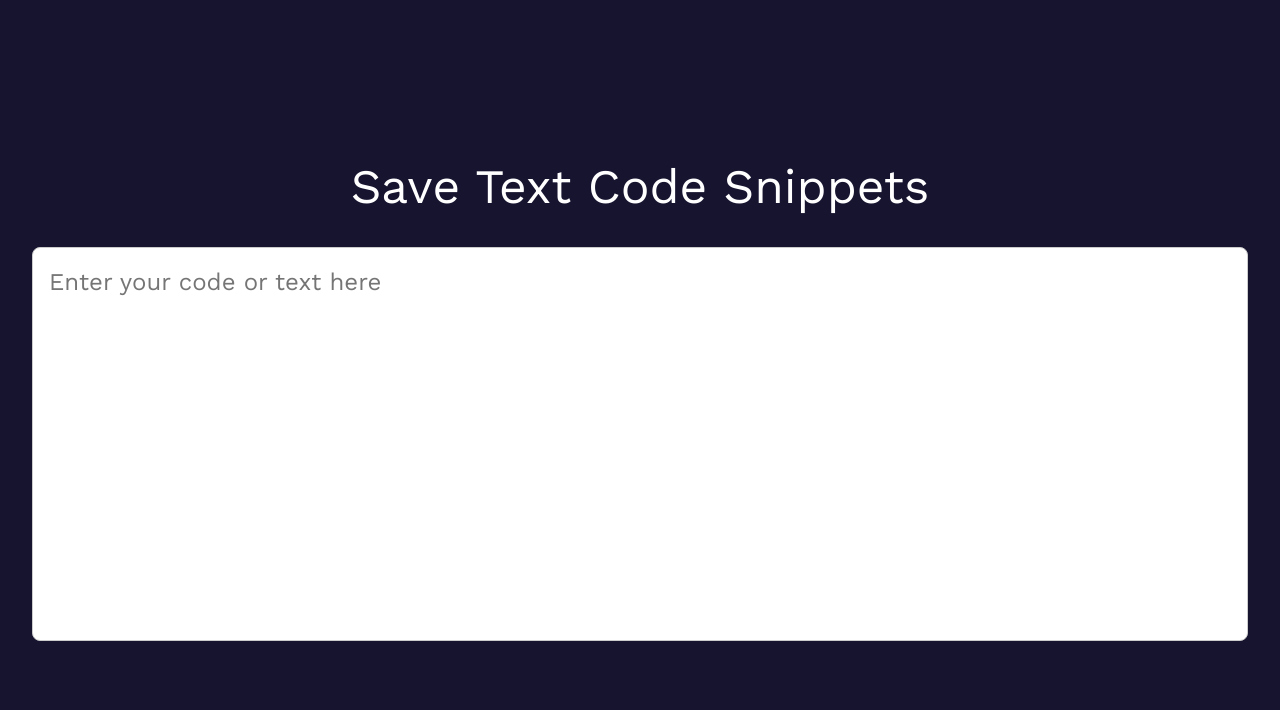
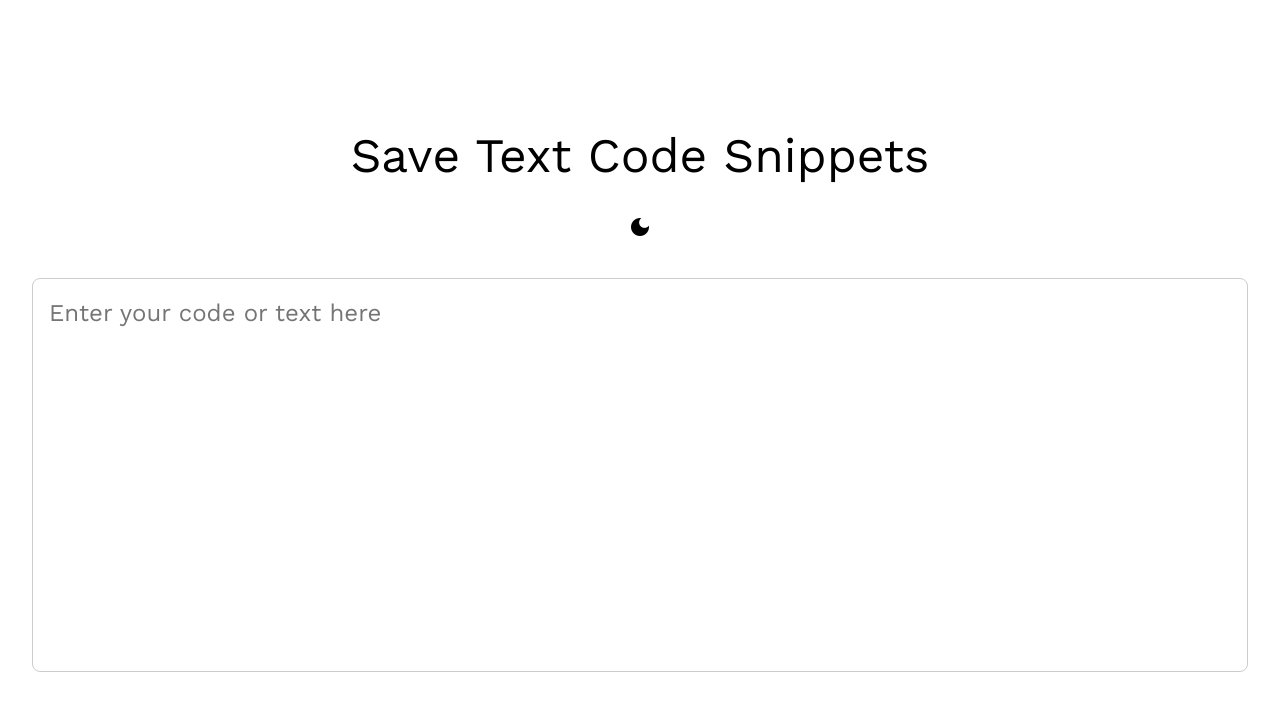
Before and after one commit to Aditya-Ace/save_notes_and_snippets, a Next.js app: page / in a window 1280 px wide. Shown: the top 710 px of the page. Built offline with nearby package versions, Linux system fonts and the light colour scheme.

Commit message:
Added theme

```diff
--- a/package.json
+++ b/package.json
@@ -9,6 +9,7 @@
     "lint": "next lint"
   },
   "dependencies": {
+    "material-icons": "^1.11.10",
     "next": "12.2.5",
     "react": "18.2.0",
     "react-dom": "18.2.0"
--- a/pages/index.js
+++ b/pages/index.js
@@ -1,10 +1,28 @@
+import 'material-icons/iconfont/material-icons.css'
 import Head from 'next/head'
-import Image from 'next/image'
-import { useState } from 'react'
+import { useEffect, useState } from 'react'
 import styles from '../styles/Home.module.css'
 
 export default function Home() {
 	const [userCode, setUserCode] = useState('')
+	const [themeToggle, setThemeToggle] = useState(false)
+
+	const toggleTheme = () => {
+		setThemeToggle(!themeToggle)
+	}
+
+	useEffect(() => {
+		if (themeToggle) {
+			document.body.classList.add('dark')
+			document.getElementById('title').classList.add('dark')
+			document.getElementById('addTextCode').classList.add('dark')
+		} else {
+			document.body.classList.remove('dark')
+			document.getElementById('title').classList.remove('dark')
+			document.getElementById('addTextCode').classList.remove('dark')
+		}
+	}, [themeToggle])
+
 	return (
 		<div className={styles.container}>
 			<Head>
@@ -14,7 +32,21 @@ export default function Home() {
 			</Head>
 
 			<main className={styles.main}>
-				<h1 className={styles.title}>Save Text Code Snippets</h1>
+				<h1 className={styles.title} id='title'>
+					Save Text Code Snippets
+				</h1>
+				<section>
+					<span
+						className={
+							themeToggle
+								? 'material-icons-outlined themeIcon'
+								: 'material-icons themeIcon'
+						}
+						onClick={toggleTheme}
+					>
+						dark_mode
+					</span>
+				</section>
 				<textarea
 					name='addTextCode'
 					id='addTextCode'
--- a/styles/Home.module.css
+++ b/styles/Home.module.css
@@ -17,7 +17,6 @@
 	margin: 0;
 	line-height: 1.15;
 	font-size: 3rem;
-	color: #fff;
 }
 
 .textarea {
--- a/styles/globals.css
+++ b/styles/globals.css
@@ -57,7 +57,11 @@ body {
 	text-rendering: optimizeSpeed;
 	line-height: 1.5;
 	font-family: var(--font-body);
+}
+
+.dark {
 	background-color: var(--color-dark);
+	color: var(--color-light);
 }
 
 /* A elements that don't have a class get default styles */
@@ -71,6 +75,11 @@ picture,
 svg {
 	max-width: 100%;
 	display: block;
+}
+
+.themeIcon {
+	cursor: pointer;
+	user-select: none;
 }
 
 /* Update the styles based on the screen sizes */
```
Also changed, not shown: 1 other file (tests, documents, lock files or other folders).
